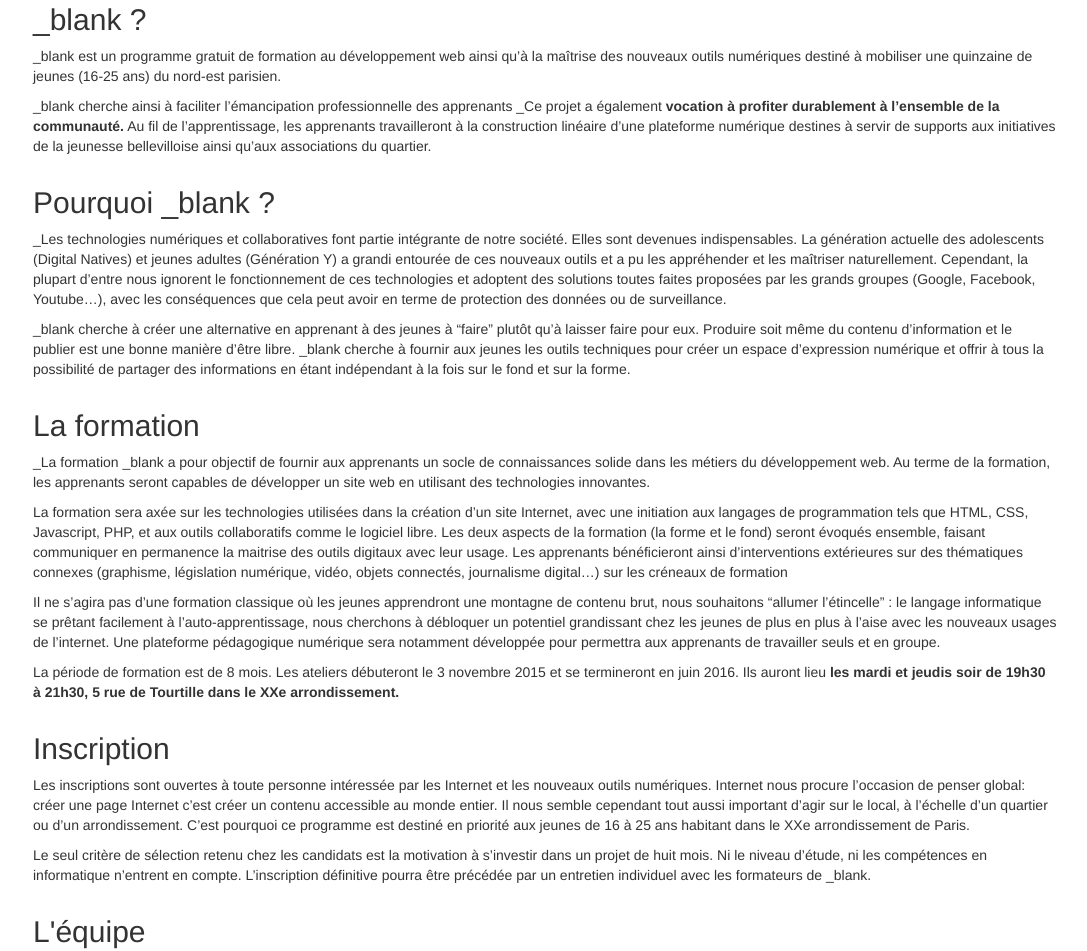
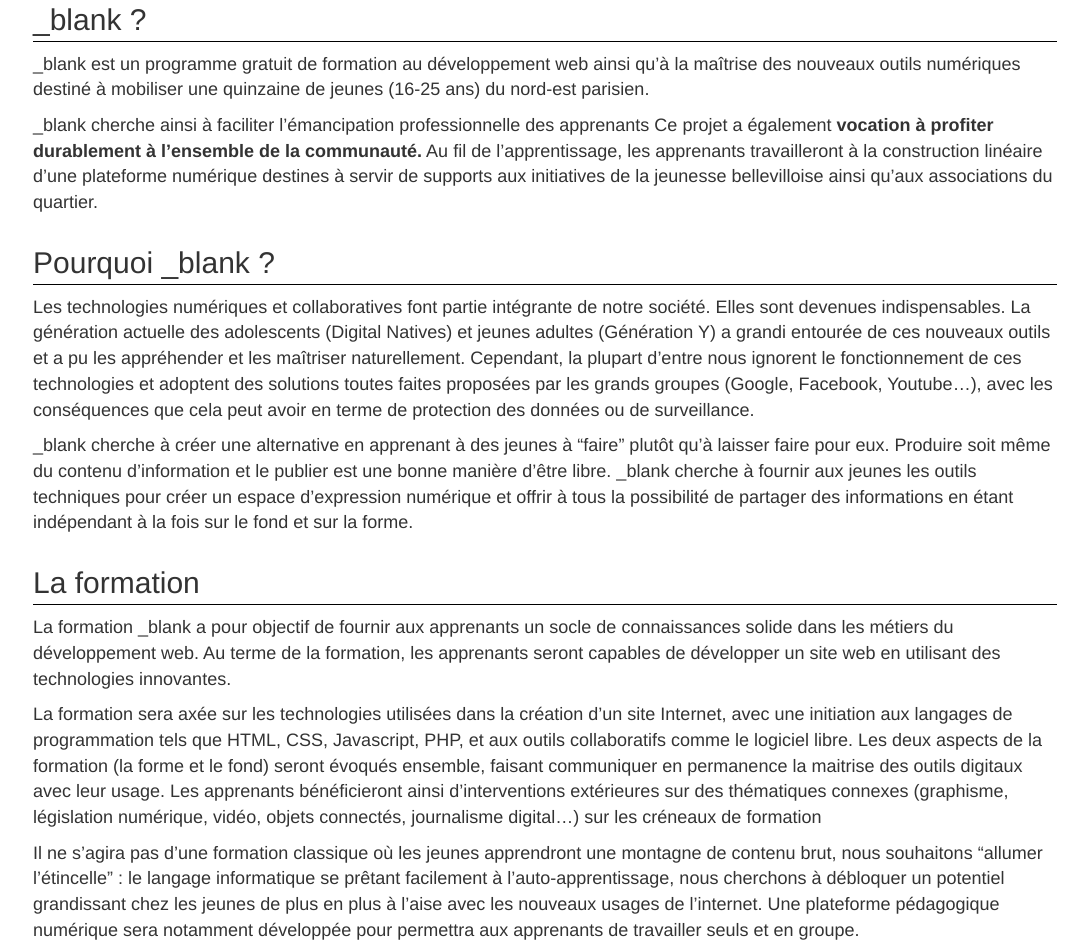
Before and after one commit to blank-attic/website, a plain HTML site: page index.html in a window 1280 px wide. Shown: the part 768-1719 px from the top of the page, without its empty margins (95-1182 px from the left). Drawn offline with Linux system fonts and the light colour scheme.

Commit message:
Update content desgin, fix #2

```diff
--- a/index.html
+++ b/index.html
@@ -72,7 +72,7 @@
       </p>
       <p>
         _blank cherche ainsi à faciliter l’émancipation professionnelle des apprenants
-        _Ce projet a également <b>vocation à profiter durablement à l’ensemble de la communauté.</b>
+        Ce projet a également <b>vocation à profiter durablement à l’ensemble de la communauté.</b>
         Au fil de l’apprentissage, les apprenants travailleront à la construction
         linéaire d’une plateforme numérique destines à servir de supports aux initiatives
         de la jeunesse bellevilloise ainsi qu’aux associations du quartier.
@@ -80,7 +80,7 @@
     </section>
     <section id="why_blank" class="row">
       <h2>Pourquoi _blank ?</h2>
-      <p>_Les technologies numériques et collaboratives font partie intégrante de
+      <p>Les technologies numériques et collaboratives font partie intégrante de
         notre société. Elles sont devenues indispensables.
         La génération actuelle des adolescents (Digital Natives) et jeunes
         adultes (Génération Y) a grandi entourée de ces nouveaux outils et a
@@ -106,7 +106,7 @@
     <section id="formation" class="row">
       <h2>La formation</h2>
       <p>
-        _La formation _blank a pour objectif de fournir aux apprenants
+        La formation _blank a pour objectif de fournir aux apprenants
         un socle de connaissances solide dans les métiers du développement
         web. Au terme de la formation, les apprenants seront capables de
         développer un site web en utilisant des technologies innovantes.
@@ -143,10 +143,11 @@
         <h2>Inscription</h2>
         <p>
           Les inscriptions sont ouvertes à toute personne intéressée par
-          les Internet et les nouveaux outils numériques.
+          Internet et les nouveaux outils numériques.
           Internet nous procure l’occasion de penser global:
           créer une page Internet c’est créer un contenu accessible au monde
-          entier. Il nous semble cependant tout aussi important d’agir sur
+          entier.
+          <br />Il nous semble cependant tout aussi important d’agir sur
           le local, à l’échelle d’un quartier ou d’un arrondissement.
           C’est pourquoi ce programme est destiné en priorité aux jeunes
           de 16 à 25 ans habitant dans le XXe arrondissement de Paris.
--- a/stylesheet/style.css
+++ b/stylesheet/style.css
@@ -32,6 +32,15 @@ header, main {
   padding : 20px;
 }
 
+main section h2 {
+  border-bottom: 1px solid black;
+  padding-bottom : 5px;
+}
+
+main section p {
+ font-size : 18px;
+}
+
 .summary h2 {
   font-weight : bold;
   font-size : 150%
```
